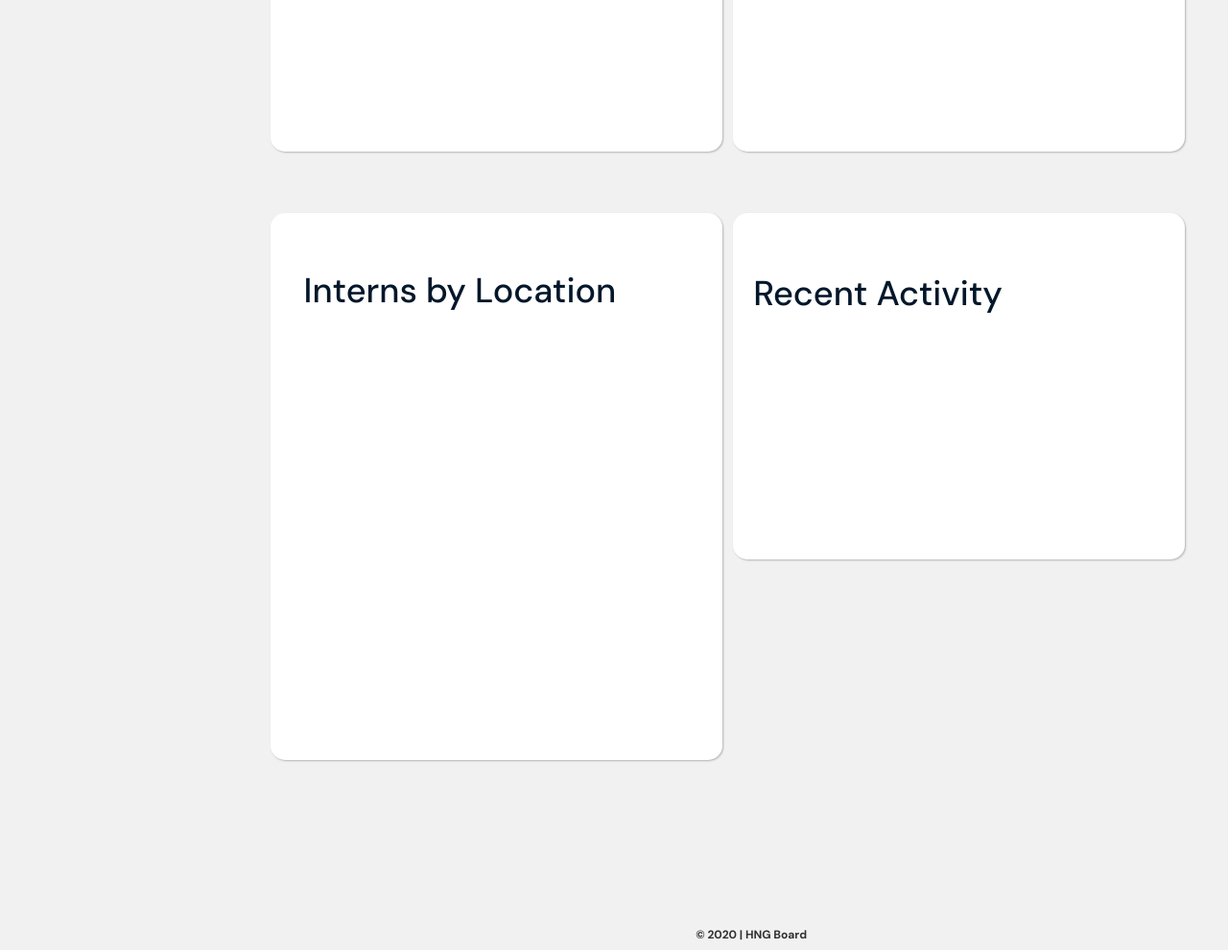
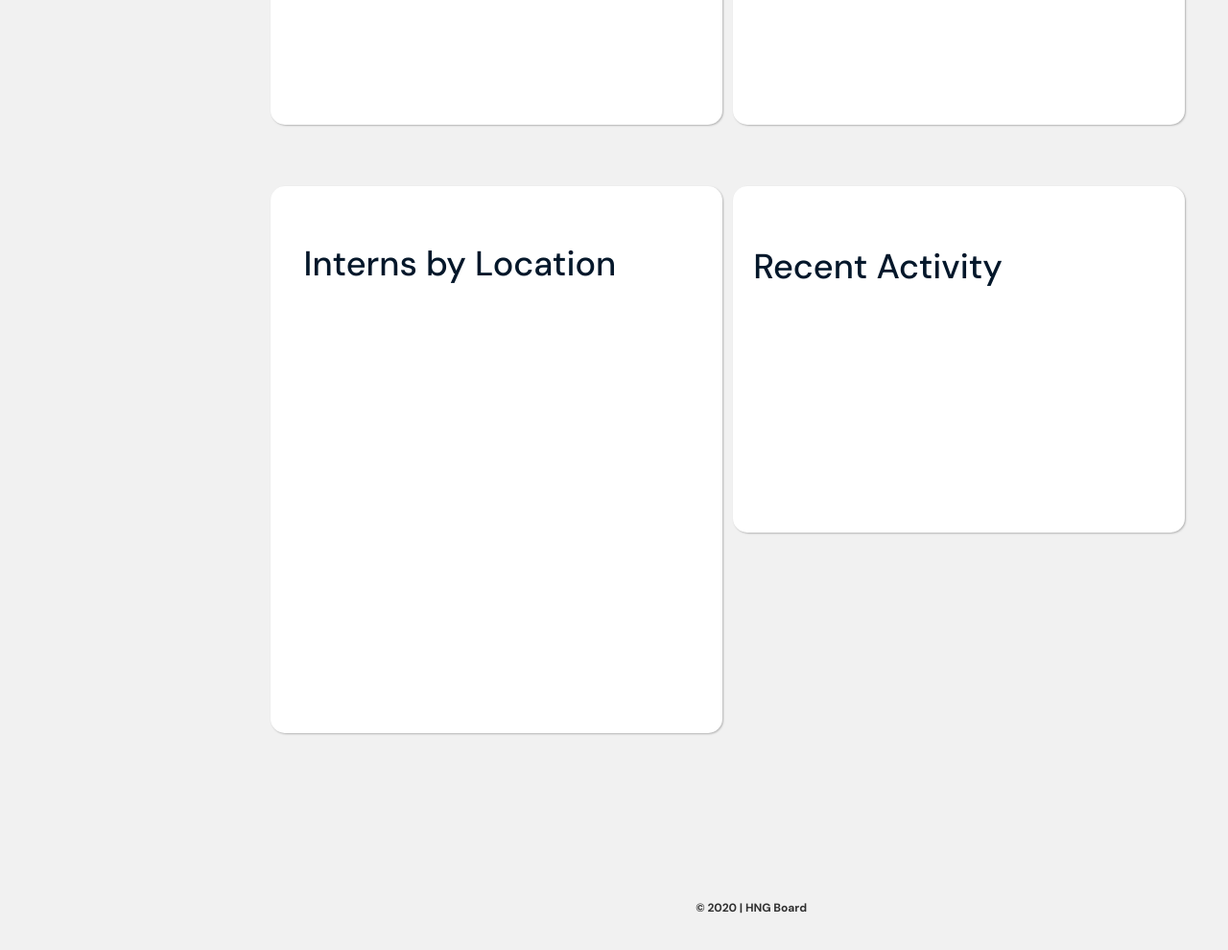
Before and after one commit to Kosiso29/HNGBoard-FE-test, a plain HTML site: page index.html in a window 1280 px wide. Shown: the part 853-1843 px from the top of the page at 96% size. After the commit the page ends 1815 px from the top, so only its background shows below. Drawn offline with nearby package versions, Linux system fonts and the light colour scheme.

```diff
--- a/admin.css
+++ b/admin.css
@@ -71,7 +71,7 @@ body{
   width: 1067px;
   height: 437px;
   left: 0px;
-  top: 159px;
+  top: 131px;
 
   background: #FFFFFF;
   box-shadow: 1px 1px 2px rgba(0, 0, 0, 0.25);
@@ -89,7 +89,7 @@ body{
   width: 530px;
   height: 252px;
   left: 0px;
-  top: 655px;
+  top: 627px;
 
   background: #FFFFFF;
   box-shadow: 1px 1px 2px rgba(0, 0, 0, 0.25);
@@ -110,7 +110,7 @@ body{
   width: 530px;
   height: 252px;
   left: 543px;
-  top: 655px;
+  top: 627px;
 
   background: #FFFFFF;
   box-shadow: 1px 1px 2px rgba(0, 0, 0, 0.25);
@@ -128,7 +128,7 @@ body{
   width: 530px;
   height: 570px;
   left: 0px;
-  top: 971px;
+  top: 943px;
 
   background: #FFFFFF;
   box-shadow: 1px 1px 2px rgba(0, 0, 0, 0.25);
@@ -146,7 +146,7 @@ body{
   width: 530px;
   height: 361px;
   left: 543px;
-  top: 971px;
+  top: 943px;
 
   background: #FFFFFF;
   box-shadow: 1px 1px 2px rgba(0, 0, 0, 0.25);
@@ -164,7 +164,7 @@ body{
   width: 116px;
   height: 32px;
   left: 499px;
-  top: 1707px;
+  top: 1679px;
 
   font-family: 'DM Sans', sans-serif;
   font-style: normal;
```
